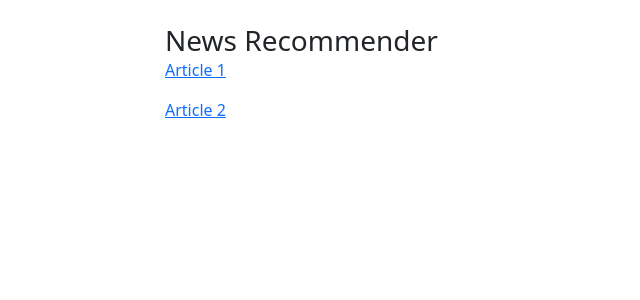
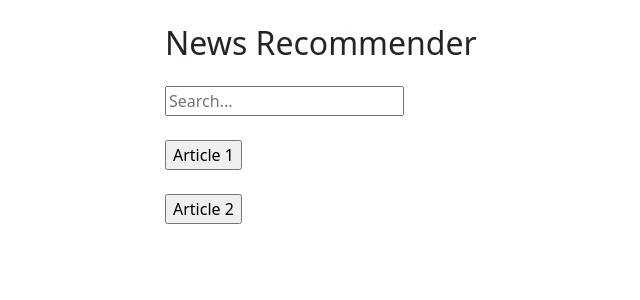
Before and after one commit to viktor-enzell/news-recommender, a Django app: page / in a window 1280 px wide. Shown: the top 300 px of the page, without its empty margins (107-747 px from the left). Run offline with Django 3.2, Linux system fonts and the light colour scheme; some libraries are stand-ins or nearby versions.

Commit message:
Adding templates

```diff
--- a/recommender/templates/article.html
+++ b/recommender/templates/article.html
@@ -1,3 +1,34 @@
-<a href="{{ article.url }}">
+
+<!--<a href="{{ article.url }}">
   <p>{{ article.title }}</p>
-</a>
+</a>-->
+<form>
+	<br>
+	<input type="button" value="{{article.title}}" onclick="displayArticle('{{article.title}}','{{article.text}}','{{article.like}}','{{article.id}}')">
+</form>
+
+
+
+<script>
+	function displayArticle(title, text, like, id) {
+		document.getElementById("selectedtitle").innerHTML = title;
+		document.getElementById("selectedtext").innerHTML = text;
+		document.getElementById("articleID").innerHTML = id;
+		document.getElementById("likebutton").style = "";
+		document.getElementById("dislikebutton").style = "";
+		document.getElementById("likebutton").value = id;
+		document.getElementById("dislikebutton").value= id;
+		if (like == "1") {
+			document.getElementById("likebutton").src = "https://cdn1.iconfinder.com/data/icons/jumpicon-basic-ui-glyph-1/32/-_Thumb-up-Like-Hand-Approve-512.png";
+			document.getElementById("dislikebutton").src = "https://cdn1.iconfinder.com/data/icons/jumpicon-basic-ui-line-1/32/-_Thumb-Down-Dislike-Hand-512.png";
+		}
+		else if (like == "-1"){
+			document.getElementById("likebutton").src = "https://cdn1.iconfinder.com/data/icons/jumpicon-basic-ui-line-1/32/-_Thumb-up-Like-Hand-Approve-512.png";
+			document.getElementById("dislikebutton").src = "https://cdn1.iconfinder.com/data/icons/jumpicon-basic-ui-glyph-1/32/-_Thumb-Down-Dislike-Hand-512.png";
+		}
+		else {
+			document.getElementById("likebutton").src = "https://cdn1.iconfinder.com/data/icons/jumpicon-basic-ui-line-1/32/-_Thumb-up-Like-Hand-Approve-512.png";
+			document.getElementById("dislikebutton").src = "https://cdn1.iconfinder.com/data/icons/jumpicon-basic-ui-line-1/32/-_Thumb-Down-Dislike-Hand-512.png";
+		}
+	}
+</script>
--- a/recommender/templates/index.html
+++ b/recommender/templates/index.html
@@ -4,11 +4,55 @@
 {% block content %}
   <div class="container py-4" style="max-width: 760px;">
 
-    <h3 class="mb-0">News Recommender</h3>
+    <h2 class="mb-0">News Recommender</h2>
 
-    {% for article in  articles %}
+	<br>
+	<form method="get">
+		<input type="text" placeholder="Search..." name="searchquery">
+	</form>
+
+    {% for article in articles %}
       {% include 'article.html' %}
     {% endfor %}
 
+    <br>
+    <h3 id="selectedtitle"></h3>
+    <p id="selectedtext"></p>
+    <p id="articleID" style="display: none;"></p>
+
+	<form method="post" id="frm">
+		{% csrf_token %}
+		<input type="image" src="" width="30" height="30" style="display: none;" id="likebutton" onclick="like()" name="like" value="">
+		<input type="image" src="" width="30" height="30" style="display: none;" id="dislikebutton" onclick="dislike()" name="dislike" value="">
+	</form>
+
+	<script>
+		var $ = jQuery.noConflict();
+		$(document).on('submit', '.frm', function(e){
+		e.preventDefault();
+		$.ajax({
+		    type: $(this).attr('method'),
+		    url: this.action,
+		    data: $(this).serialize(),
+		    context: this
+		    /*success: function(){
+		        alert(document.getElementById("articleID").innerHTML);
+		    }*/
+		})
+		});
+	</script>
+
+	<script> function like() {
+		document.getElementById("likebutton").src = "https://cdn1.iconfinder.com/data/icons/jumpicon-basic-ui-glyph-1/32/-_Thumb-up-Like-Hand-Approve-512.png";
+		document.getElementById("dislikebutton").src = "https://cdn1.iconfinder.com/data/icons/jumpicon-basic-ui-line-1/32/-_Thumb-Down-Dislike-Hand-512.png";
+	}
+	function dislike() {
+		document.getElementById("dislikebutton").src = "https://cdn1.iconfinder.com/data/icons/jumpicon-basic-ui-glyph-1/32/-_Thumb-Down-Dislike-Hand-512.png";
+		document.getElementById("likebutton").src = "https://cdn1.iconfinder.com/data/icons/jumpicon-basic-ui-line-1/32/-_Thumb-up-Like-Hand-Approve-512.png";
+	}
+
+	</script>
+
   </div>
+
 {% endblock %}
```
